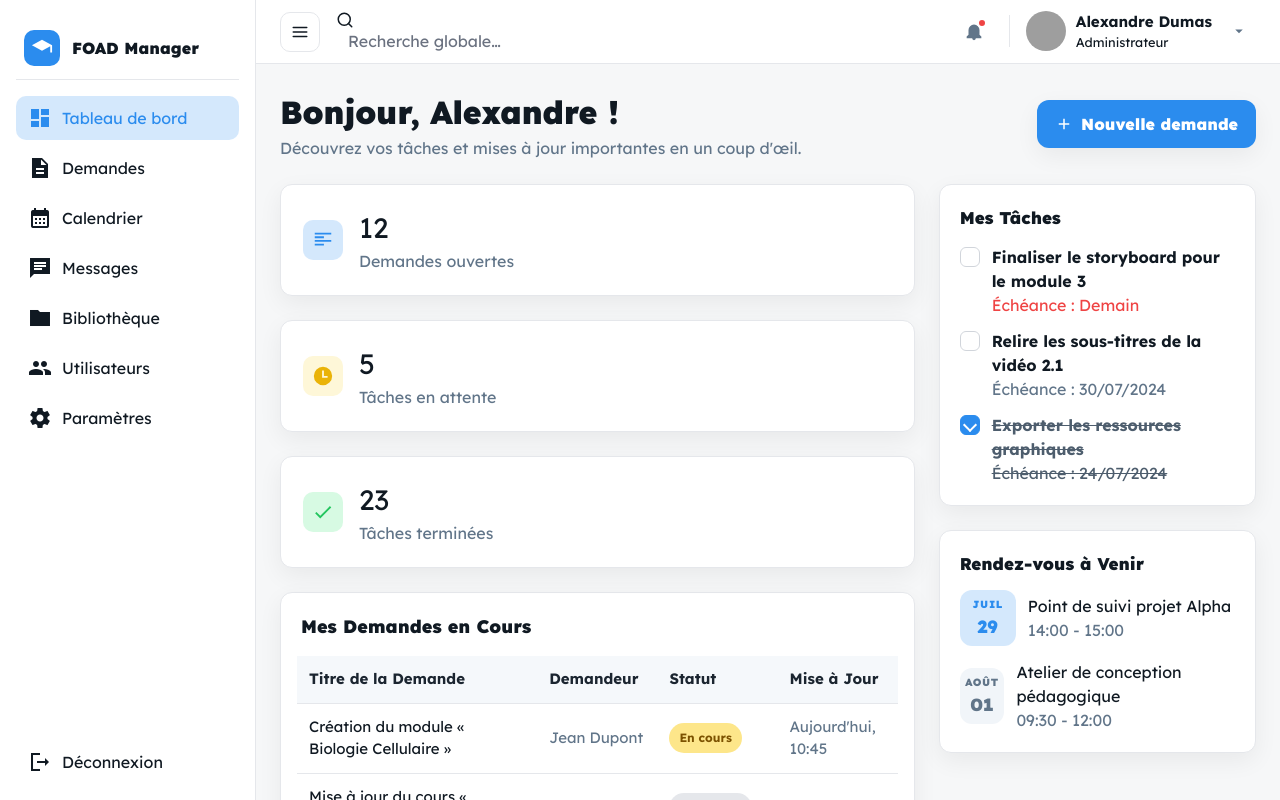
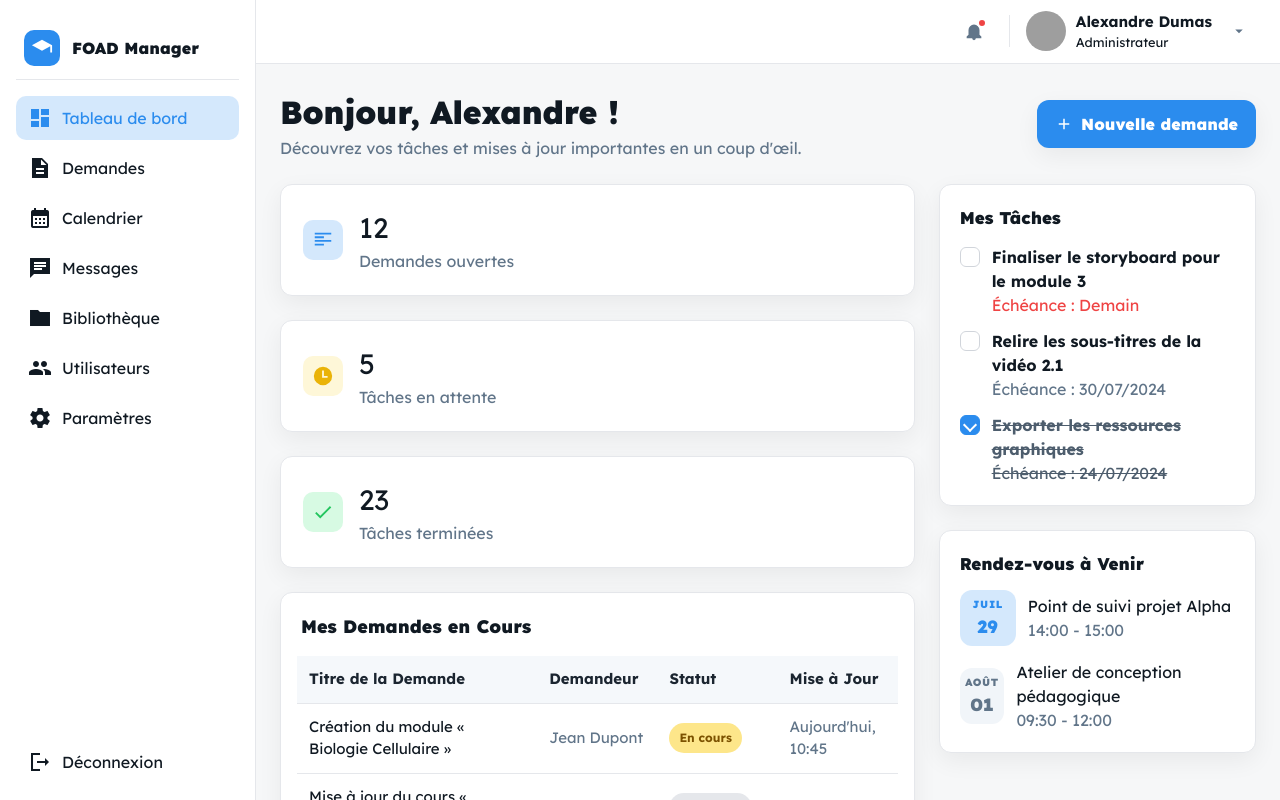
Before and after one commit to MarcAlexKoffi/FOAD-PLATFORM-MAIN, an Angular app: page /creatorlayout/creatormain in a window 1280 px wide. Shown: the top 800 px of the page. Built offline with nearby package versions, Linux system fonts and the light colour scheme; grey boxes are pictures that could not be loaded.

Commit message:
Personnalisation du dashbord concepteur

```diff
--- a/src/app/creator-layout/creator-layout.html
+++ b/src/app/creator-layout/creator-layout.html
@@ -3,7 +3,9 @@
   <aside class="sidebar" aria-label="Barre latérale de navigation">
     <div class="side-brand">
       <div class="logo" aria-hidden="true">
-        <svg viewBox="0 0 24 24" fill="currentColor"><path d="M12 3 1 9l11 6 9-4.91V17h2V9L12 3Z"/></svg>
+        <svg viewBox="0 0 24 24" fill="currentColor">
+          <path d="M12 3 1 9l11 6 9-4.91V17h2V9L12 3Z" />
+        </svg>
       </div>
       <div class="brand-title">FOAD Manager</div>
     </div>
@@ -46,47 +48,38 @@
         Déconnexion
       </a>
     </div>
-
-
   </aside>
 
   <!-- Colonne principale -->
   <div class="main">
     <header class="topbar">
       <div class="tb-left">
-        <button class="hamb" aria-label="menu">
-          <svg width="18" height="18" viewBox="0 0 24 24" fill="none" stroke="currentColor" stroke-width="2"
-               stroke-linecap="round" stroke-linejoin="round">
-            <line x1="3" y1="6" x2="21" y2="6"/><line x1="3" y1="12" x2="21" y2="12"/><line x1="3" y1="18" x2="21" y2="18"/>
-          </svg>
-        </button>
+
         <div class="search search--unified" role="search">
-  <div class="sb-wrap">
-    <span class="sb-icon" aria-hidden="true">
-      <svg width="18" height="18" viewBox="0 0 24 24" fill="none" stroke="currentColor" stroke-width="2"
-           stroke-linecap="round" stroke-linejoin="round">
-        <circle cx="11" cy="11" r="8"></circle>
-        <line x1="21" y1="21" x2="16.65" y2="16.65"></line>
-      </svg>
-    </span>
-    <input class="sb-input" type="text" placeholder="Recherche globale…" />
-  </div>
+
         </div>
       </div>
 
       <div class="tb-right">
         <button class="icon-btn" aria-label="Notifications">
           <svg width="22" height="22" viewBox="0 0 24 24" fill="currentColor">
-            <path d="M12 22a2 2 0 0 0 2-2H10a2 2 0 0 0 2 2Zm6-6V11a6 6 0 1 0-12 0v5L4 18v2h16v-2l-2-2Z"/>
+            <path d="M12 22a2 2 0 0 0 2-2H10a2 2 0 0 0 2 2Zm6-6V11a6 6 0 1 0-12 0v5L4 18v2h16v-2l-2-2Z" />
           </svg>
           <span class="notif-dot" aria-hidden="true"></span>
         </button>
         <div class="divider" aria-hidden="true"></div>
         <div class="user">
-          <div class="avatar" style="background-image:url('https://lh3.googleusercontent.com/aida-public/AB6AXuDbSFwtiOFGtQPq7dH-DlodBYLtv8YSc2E8s8U0ft4155_5H_dgmHCPC-rcF8SKRPVWNw86PT8mH8MnTAHBcB-OLJp25hcJXoLHqVptzPX_KsqEjY4ry7OSXmFFy0YKd3cD6qZ0Kk4mVziDelrtjCq-G0N6vuwI18ftgNIyXX9D31pUQ8-19AqCUSbvCADtv1OQi4N02CerClIhCfaETrlg4_UsdJ_PtB895pizitfAHnQWBc7aRMp4mu3M5B-fwj6BjY_Q_YkV9KVk');"></div>
-          <div class="user-meta"><div style="font-weight:700;font-size:.95rem;">Alexandre Dumas</div><div class="muted" style="font-size:.8rem;">Administrateur</div></div>
+          <div class="avatar"
+            style="background-image:url('https://lh3.googleusercontent.com/aida-public/AB6AXuDbSFwtiOFGtQPq7dH-DlodBYLtv8YSc2E8s8U0ft4155_5H_dgmHCPC-rcF8SKRPVWNw86PT8mH8MnTAHBcB-OLJp25hcJXoLHqVptzPX_KsqEjY4ry7OSXmFFy0YKd3cD6qZ0Kk4mVziDelrtjCq-G0N6vuwI18ftgNIyXX9D31pUQ8-19AqCUSbvCADtv1OQi4N02CerClIhCfaETrlg4_UsdJ_PtB895pizitfAHnQWBc7aRMp4mu3M5B-fwj6BjY_Q_YkV9KVk');">
+          </div>
+          <div class="user-meta">
+            <div style="font-weight:700;font-size:.95rem;">Alexandre Dumas</div>
+            <div class="muted" style="font-size:.8rem;">Administrateur</div>
+          </div>
           <button class="icon-btn" aria-label="Plus">
-            <svg width="18" height="18" viewBox="0 0 24 24" fill="currentColor"><path d="M7 10l5 5 5-5H7z"/></svg>
+            <svg width="18" height="18" viewBox="0 0 24 24" fill="currentColor">
+              <path d="M7 10l5 5 5-5H7z" />
+            </svg>
           </button>
         </div>
       </div>
```
Also changed, not shown: 1 other file (tests, documents, lock files or other folders). Lines whose indentation alone changed are shown as unchanged.
